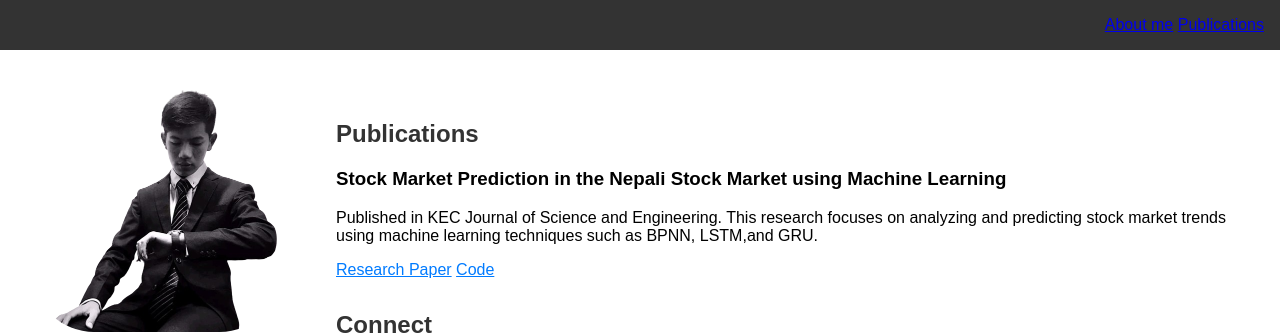
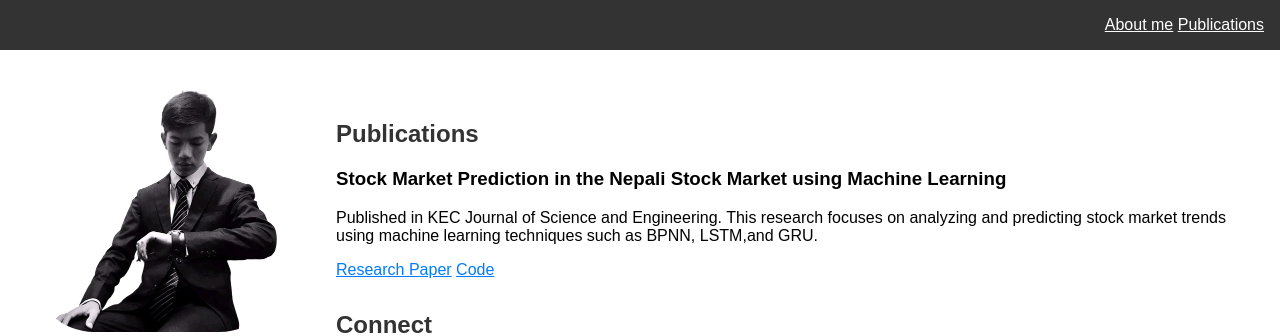
Before and after one commit to M9star/my-portfolio, a plain HTML site: page index.html in a window 1280 px wide. Shown: the top 336 px of the page. Drawn offline with Linux system fonts and the light colour scheme.

Commit message:
Update index.html

```diff
--- a/index.html
+++ b/index.html
@@ -11,10 +11,16 @@
     <header>
 <!--         <h1>Hi I'm Mausam Gurung</h1> -->
 
-            <div style="color: white; text-align: right;">
-                <a href="#profile">About me</a>
-                <a href="#research">Publications</a>
-            </div>
+            <style>
+            .white-text {
+                color: white;
+                }
+        </style>
+        <div class="white-text" style="text-align: right;">
+                <a href="#profile" class="white-text">About me</a>
+            <a href="#research" class="white-text">Publications</a>
+        </div>
+
 
 
 
```
